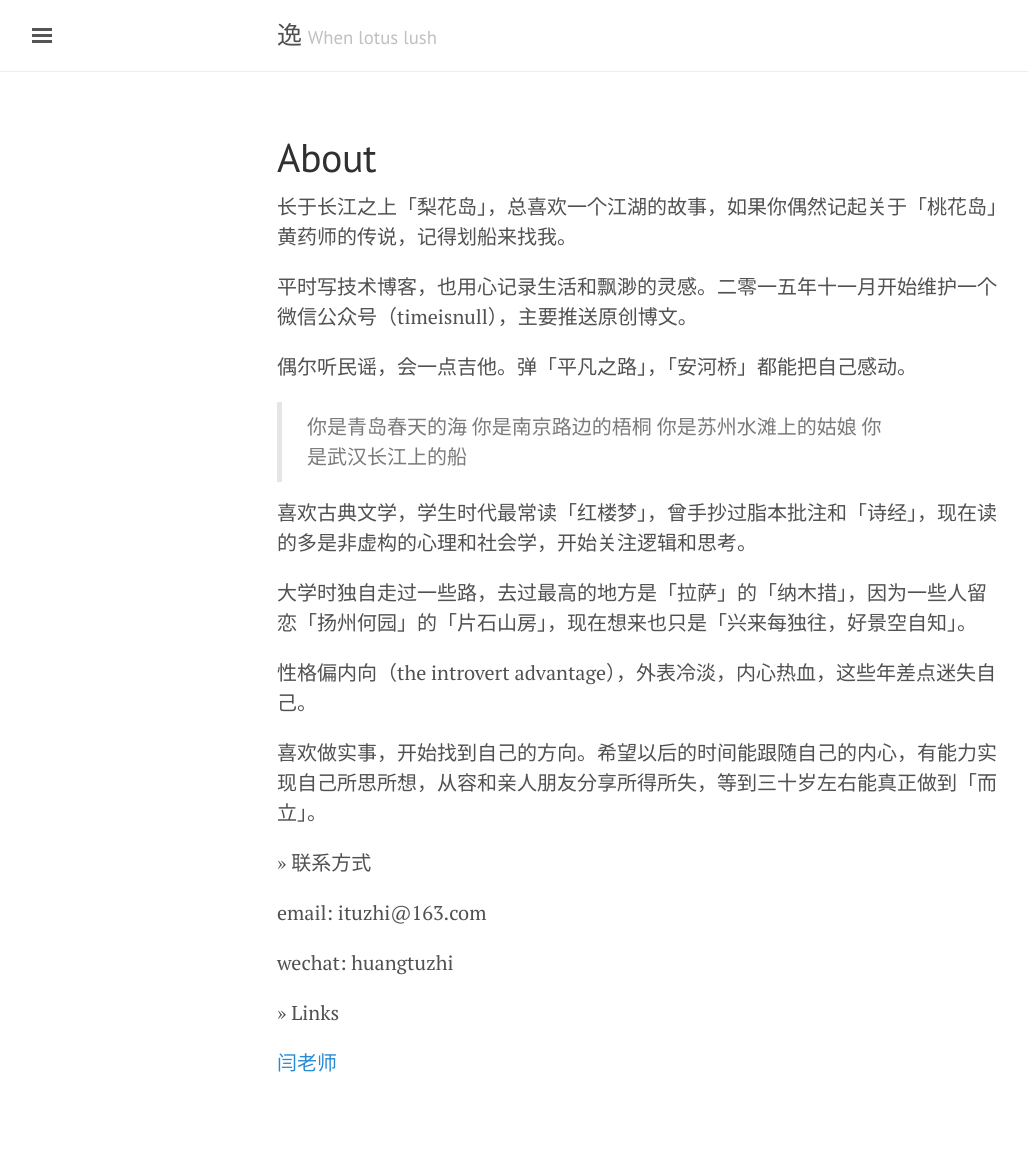
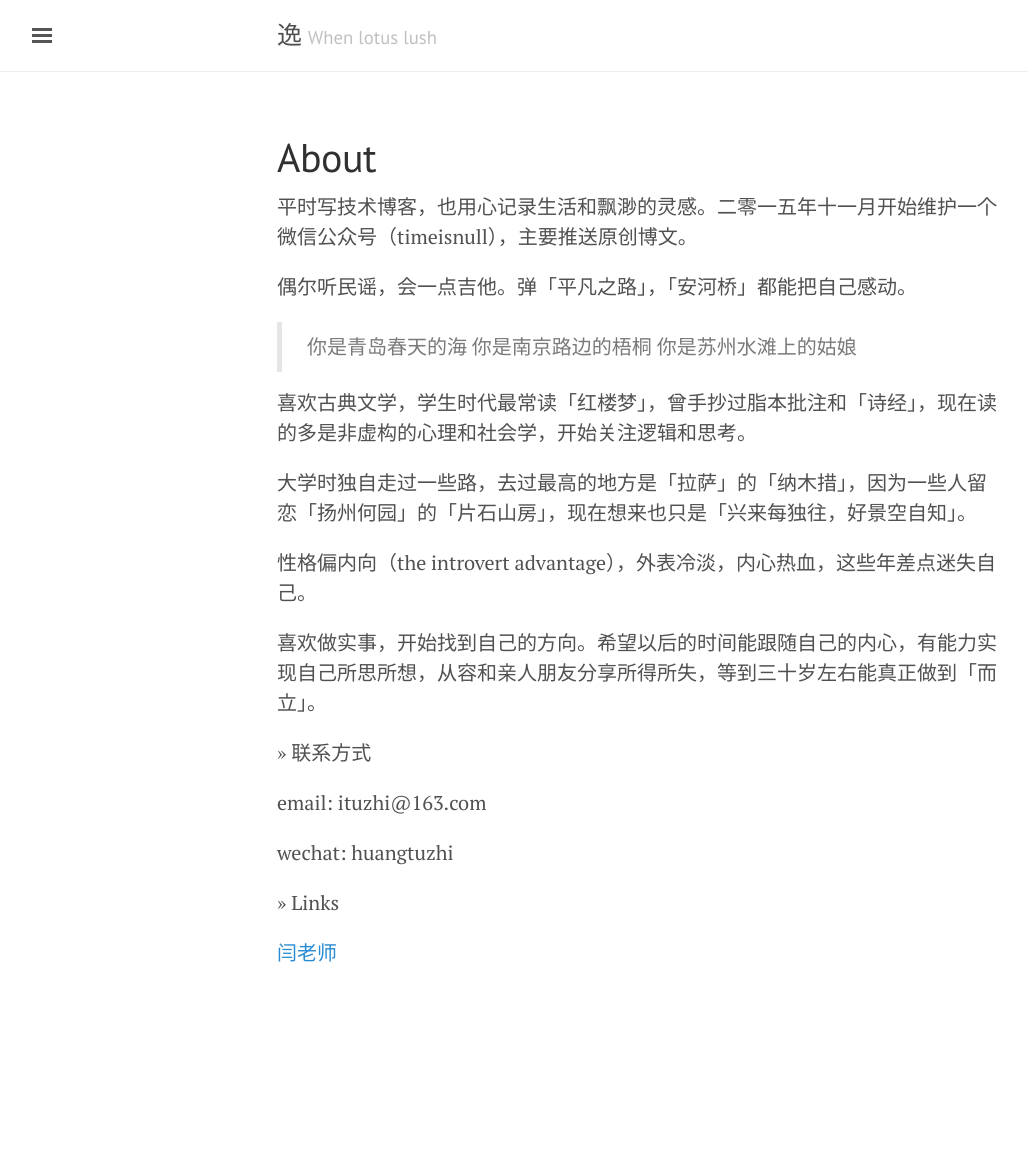
Before and after one commit to literblog/literblog.github.com, a Jekyll site: the page built from about.md, in a window 1280 px wide. Shown: the whole page, without its empty margins (3-1031 px from the left). Built offline with Jekyll 4.4.1, drawn with Linux system fonts in a browser that asks for light colours; comment, search, counter and statistics services are not loaded; after the commit the page ends 1048 px from its top, so only the background shows below that.

Commit message:
Update about.md

```diff
--- a/about.md
+++ b/about.md
@@ -3,13 +3,11 @@ layout: page
 title: About
 ---
 
-长于长江之上「梨花岛」，总喜欢一个江湖的故事，如果你偶然记起关于「桃花岛」黄药师的传说，记得划船来找我。
-
 平时写技术博客，也用心记录生活和飘渺的灵感。二零一五年十一月开始维护一个微信公众号（timeisnull），主要推送原创博文。
 
 偶尔听民谣，会一点吉他。弹「平凡之路」，「安河桥」都能把自己感动。
 
-> 你是青岛春天的海 你是南京路边的梧桐 你是苏州水滩上的姑娘 你是武汉长江上的船
+> 你是青岛春天的海 你是南京路边的梧桐 你是苏州水滩上的姑娘
 
 喜欢古典文学，学生时代最常读「红楼梦」，曾手抄过脂本批注和「诗经」，现在读的多是非虚构的心理和社会学，开始关注逻辑和思考。
 
```
